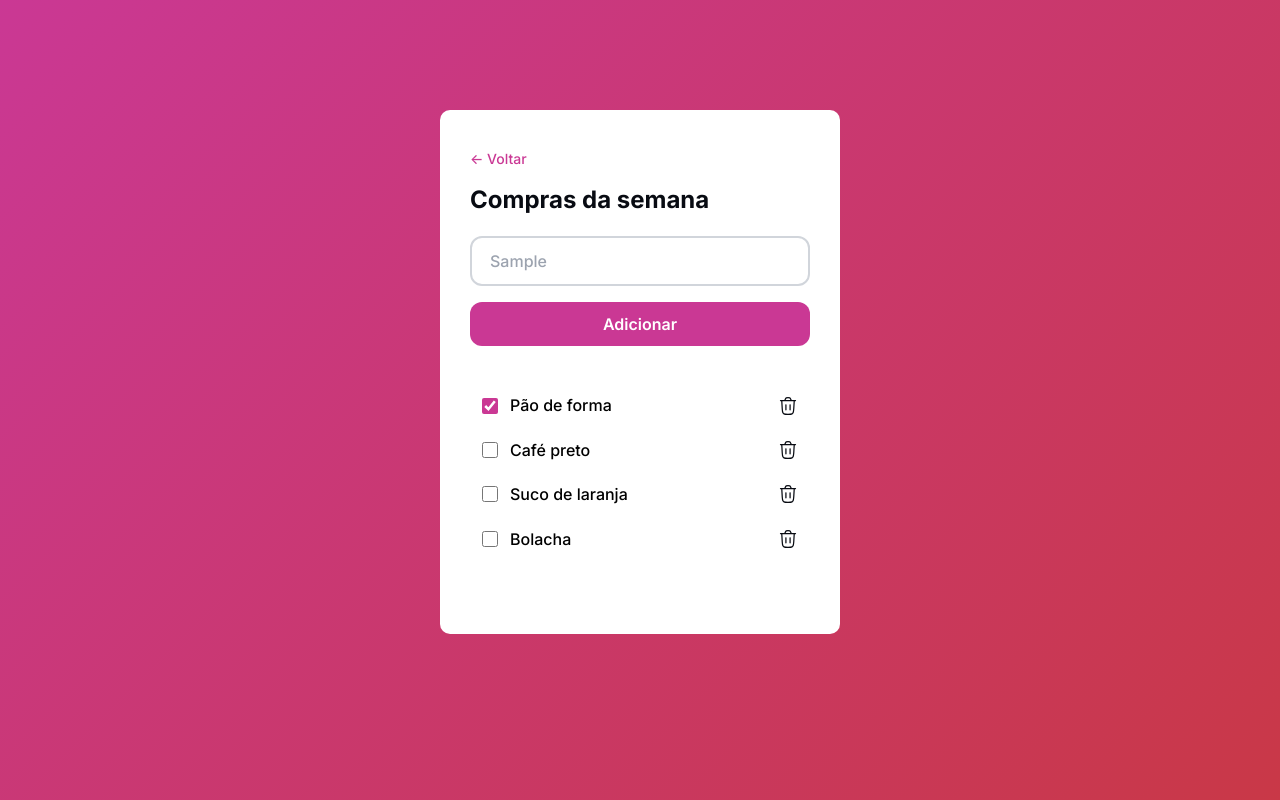
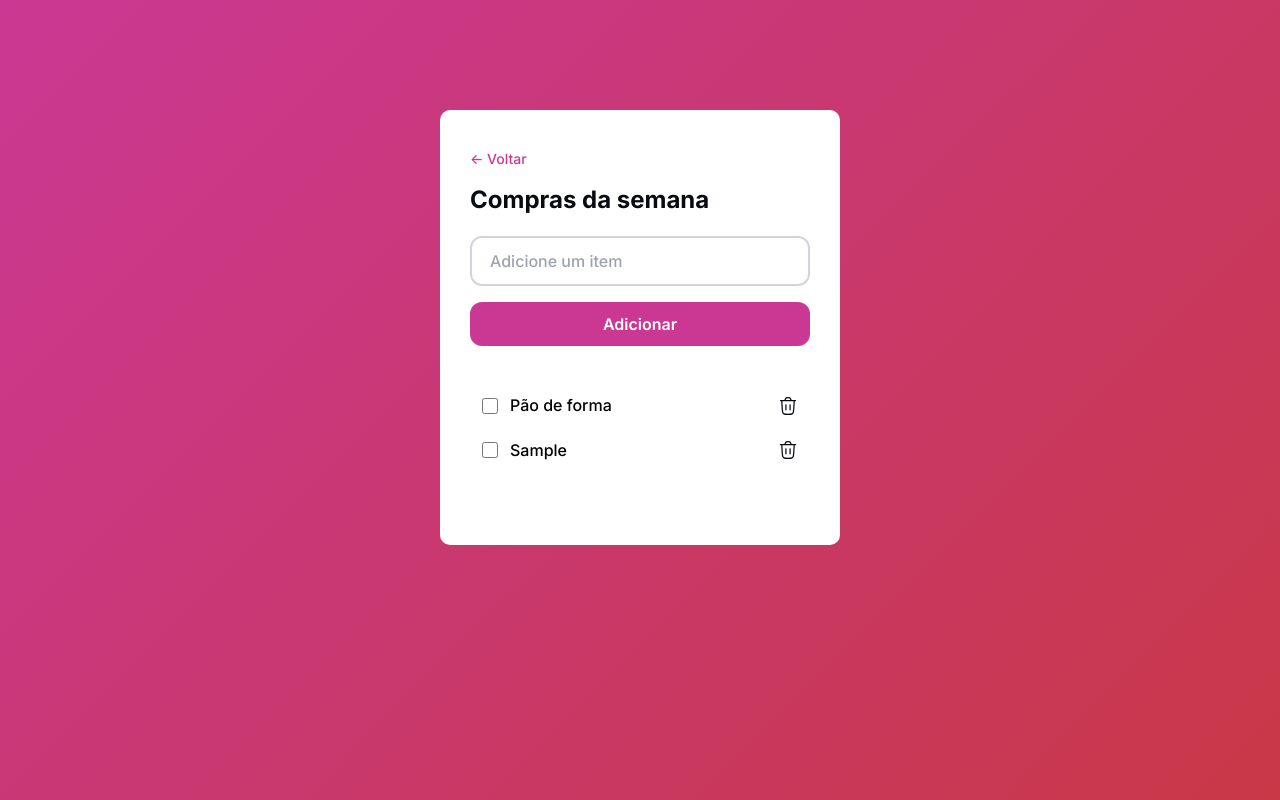
Before and after one commit to dev-jvcosta/quicklist, a plain HTML site: page index.html in a window 1280 px wide. Both pictures are taken after typing "Sample" into the empty fields and a click on the button "Adicionar". Drawn offline with Linux system fonts and the light colour scheme.

Commit message:
feat: Add default state SVG icon; update item list structure in index.html; enhance styles for list items in components.css and global.css; modify script.js for dynamic item addition and removal

```diff
--- a/index.html
+++ b/index.html
@@ -20,26 +20,12 @@
         <!--ITEMS ADICIONADOS A LISTA-->
         <ul id="list-container">
           <li>
-            <input type="checkbox" id="item-1" checked>
+            <div>
+              <input class="input-default-style" type="checkbox" id="item-1" >
             <label for="item-1">Pão de forma</label>
             <button><img src="./assets/icons/trash.svg" alt=""></button>
+            </div>
           </li>
-          <li>
-            <input type="checkbox" id="item-2">
-            <label for="item-2">Café preto</label>
-            <button><img src="./assets/icons/trash.svg" alt=""></button>
-          </li>
-          <li>
-            <input type="checkbox" id="item-3">
-            <label for="item-3">Suco de laranja</label>
-            <button><img src="./assets/icons/trash.svg" alt=""></button>
-          </li>
-          <li>
-            <input type="checkbox" id="item-4">
-            <label for="item-4">Bolacha</label>
-            <button><img src="./assets/icons/trash.svg" alt=""></button>
-          </li>
-        </ul>
       </section>
     </div>
   </main>
--- a/src/css/components.css
+++ b/src/css/components.css
@@ -121,3 +121,22 @@
   width: 16px;
   height: 16px;
 }
+
+li>.item-container{
+  display: flex;
+  align-items: center;
+  padding: 8px 12px;
+  margin-block: 6px;
+  gap: 12px;
+  &>label{
+    flex-grow: 1;
+    font: var(--paragraph);
+  }
+  &>.input-default-style{
+    border-radius: 50%;
+    width: 16px;
+    height: 16px;
+    accent-color: var(--color-brand);
+  }
+
+}
--- a/src/css/global.css
+++ b/src/css/global.css
@@ -65,7 +65,7 @@ ul{
   margin-top: 2.5rem;
 }
 
-li{
+li>div{
   display: flex;
   align-items: center;
   padding: 8px 12px;
--- a/src/js/script.js
+++ b/src/js/script.js
@@ -1,12 +1,49 @@
 const inputBox = document.querySelector('#input-box');
 const listContainer = document.querySelector('#list-container');
 const btnAction = document.querySelector('#add-button');
-const form = document.querySelector('form');
 
-form.addEventListener('submit', (e) => {
+btnAction.addEventListener('click', (e) => {
   e.preventDefault();
+
+  const firstLi = document.querySelector('li>div'); // Captura o primeiro <li> existente
+
+  if (inputBox.value === '') {
+    alert('Por favor, insira um item na lista');
+  } else {
+    let newLi = document.createElement('li');
+
+    if (firstLi) {
+      // Se já houver um item na lista, clona o primeiro
+      const clonedLi = firstLi.cloneNode(true);
+      newLi.appendChild(clonedLi);
+    } else {
+      // Se a lista estiver vazia, cria o item do zero
+      newLi.innerHTML = `
+        <input type="checkbox">
+        <label>${inputBox.value}</label>
+        <button><img src="./assets/icons/trash.svg" alt=""></button>
+      `;
+    }
+
+    // Atualiza o texto do <label>
+    newLi.querySelector('label').textContent = inputBox.value;
+
+    // Adiciona o novo item à lista
+    listContainer.appendChild(newLi);
+
+    // Limpa o input
+    inputBox.value = '';
+
+    // Atualiza os botões de remoção
+    updateRemoveButtons();
+  }
 });
 
-btnAction.addEventListener('click', () => {
-  console.log('clicou');
-});
+function updateRemoveButtons() {
+  const btnRemove = document.querySelectorAll('li button');
+  btnRemove.forEach((btn) => {
+    btn.onclick = () => {
+      btn.closest('li').remove();
+    };
+  });
+}
```
Also changed, not shown: assets/icons/state=Default.svg (added).
